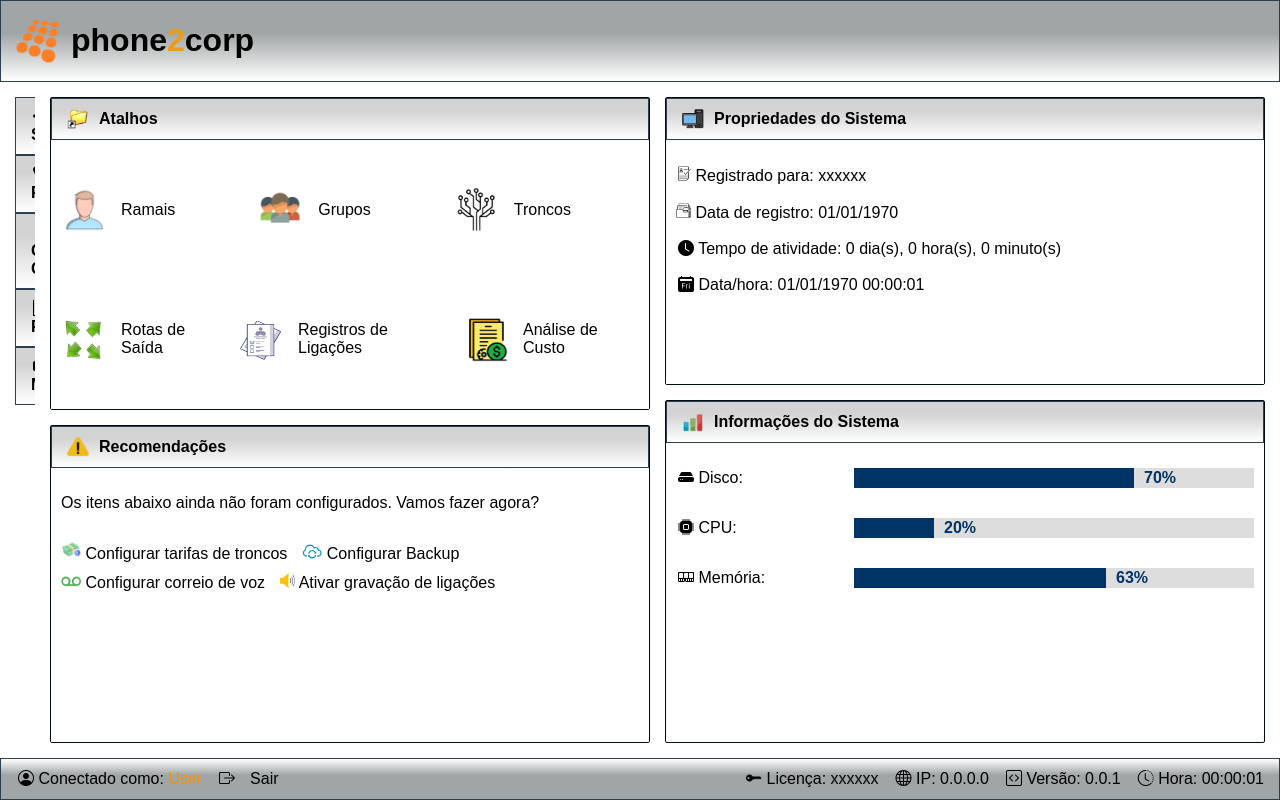
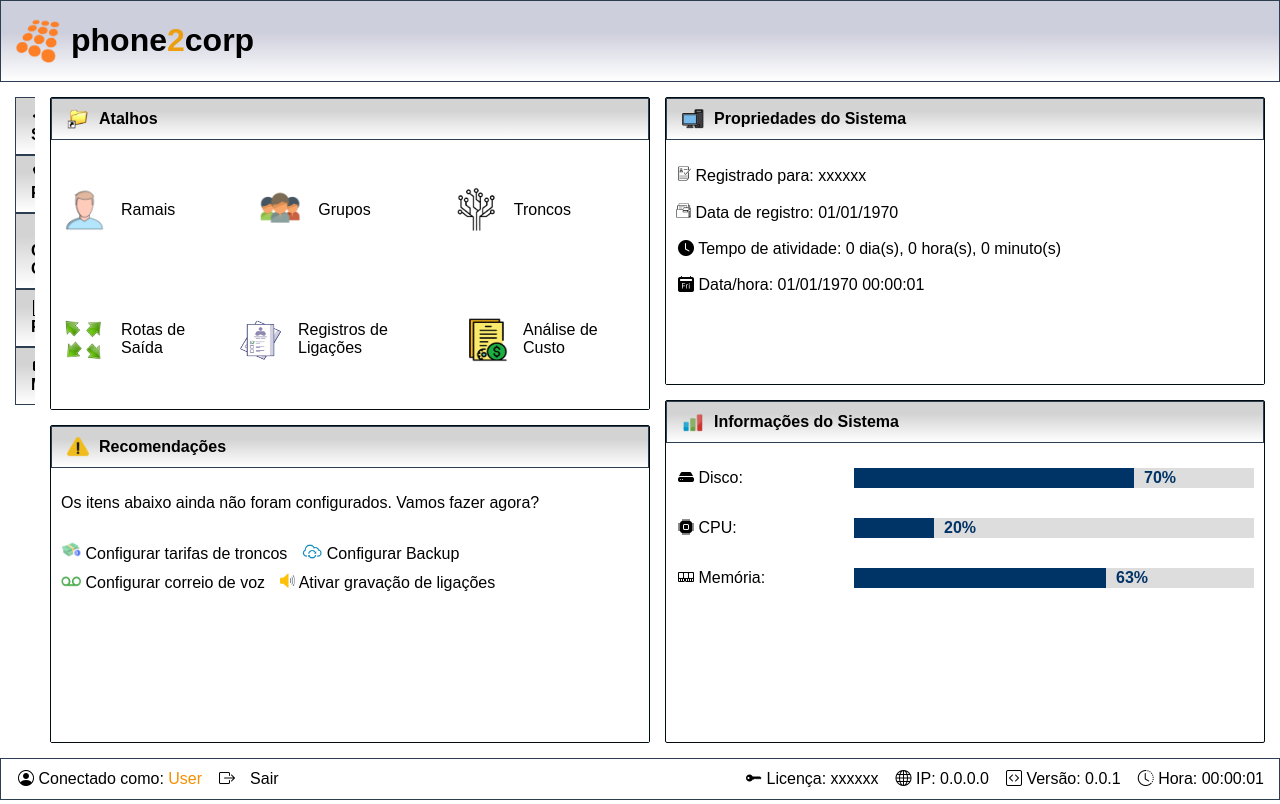
Before and after one commit to Felifelps/ProjetoIC, a plain HTML site: page index.html in a window 1280 px wide. Drawn offline with nearby package versions, Linux system fonts and the light colour scheme.

Commit message:
Update style.css
mudança na cor do footer

```diff
--- a/style.css
+++ b/style.css
@@ -14,7 +14,7 @@
     align-items: center;
     gap: 10px;
     padding: 0px 15px;
-    background: linear-gradient(to bottom, #a0a5a5 40%, white);
+    background: linear-gradient(to bottom, #cecfdc 40%, white);
     border: 1px solid #2c3e50;
     color: white;
 }
@@ -196,7 +196,7 @@
     justify-content: space-between;
     align-items: center;
     gap: 10px;
-    background: linear-gradient(to bottom, white, #a0a5a5 40%);
+    background: linear-gradient#cecfdc;
     border: 1px solid #2c3e50;
     color: black;
     padding: 10px 15px;
```
